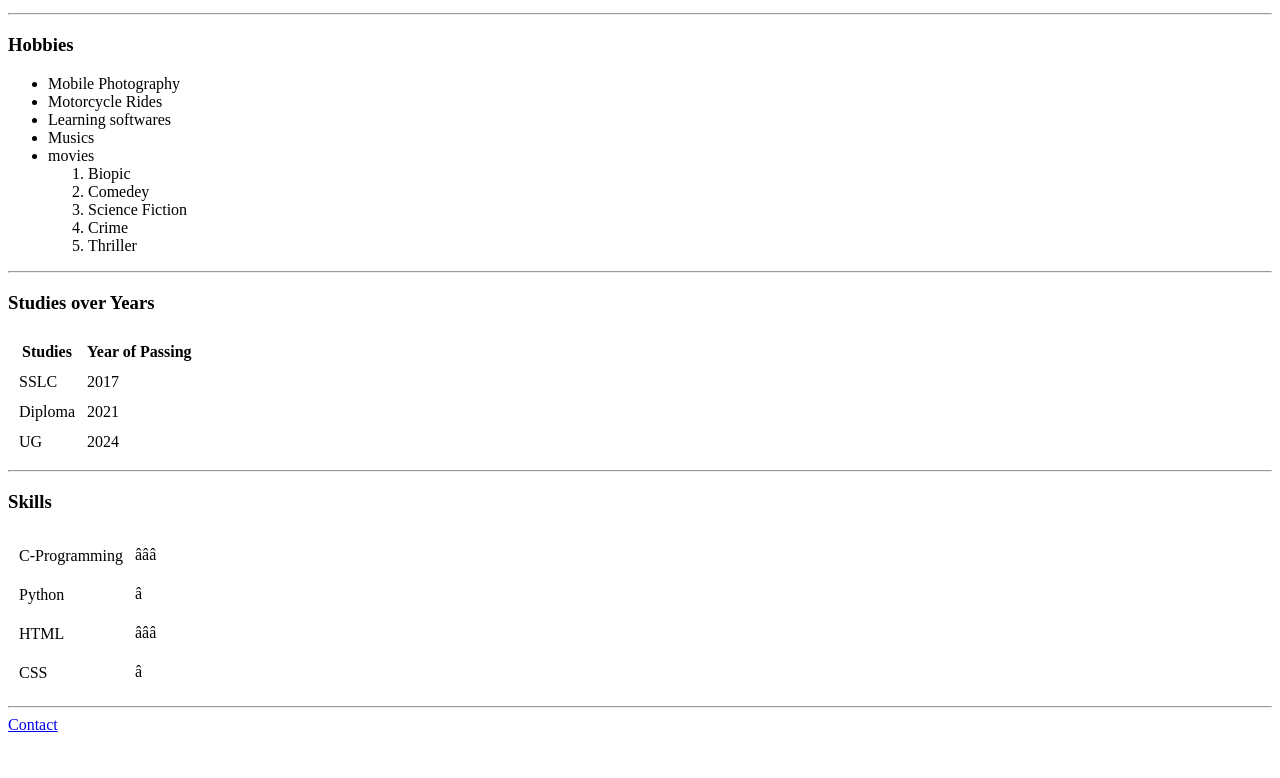
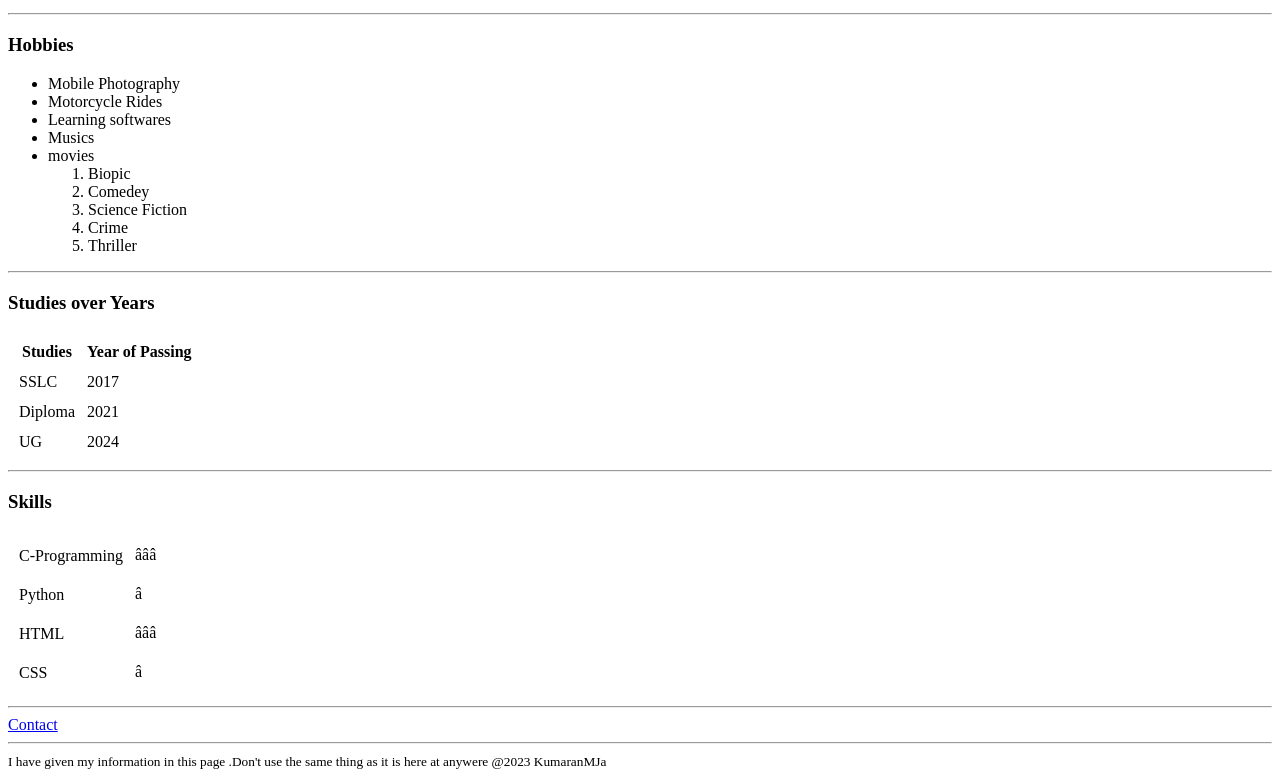
Before and after one commit to KumaranMJa/portfolio.html, a plain HTML site: page index.html in a window 1280 px wide. Shown: the part 398-1176 px from the top of the page. Before the commit the page ends 1140 px from the top, so only its background shows below. Drawn offline with Linux system fonts and the light colour scheme.

Commit message:
Update index.html

```diff
--- a/index.html
+++ b/index.html
@@ -85,5 +85,8 @@
         </table>
         <hr>
         <a href="contact.html">Contact</a>
+        <hr>
+        <footer>
+            <small>I have given my information in this page .Don't use the same thing as it is here at anywere @2023 KumaranMJa</small>
     </body>
 </html>
```
